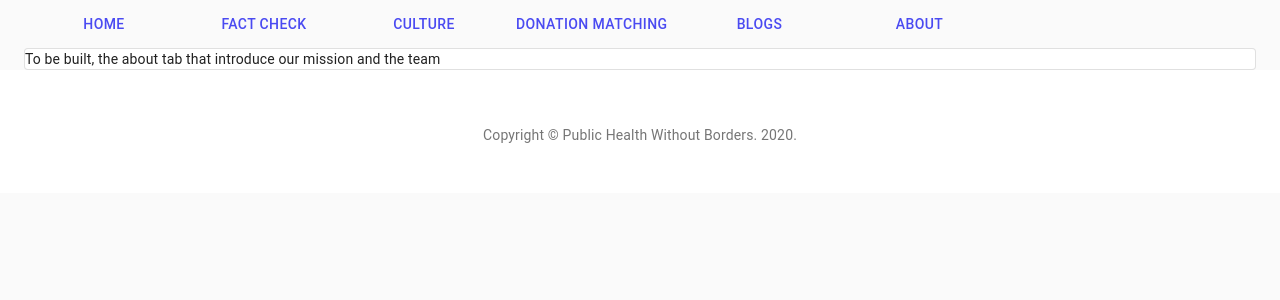
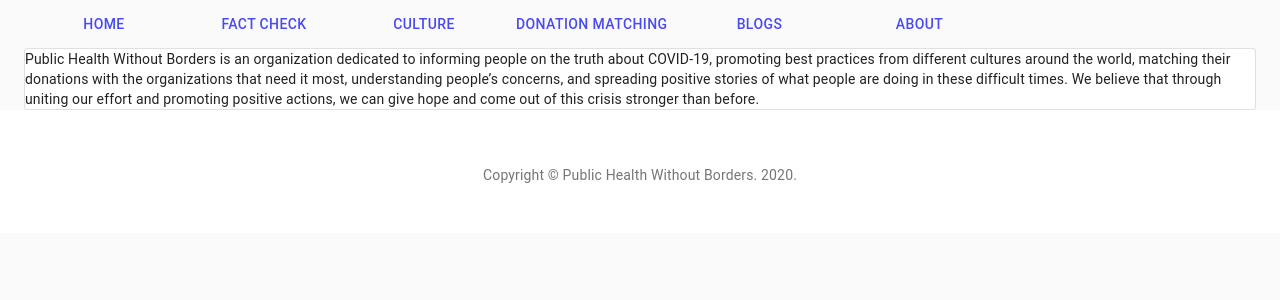
Before and after one commit to clairebub/covid-19, a React (Create React App) app: page /about in a window 1280 px wide. Shown: the top 300 px of the page. Built offline with nearby package versions, Linux system fonts and the light colour scheme.

Commit message:
fix typos

```diff
--- a/src/About.js
+++ b/src/About.js
@@ -12,7 +12,16 @@
             <Container maxWidth="lg">
                 <Header />
                 <Paper variant="outlined">
-                    To be built, the about tab that introduce our mission and the team
+                Public Health Without Borders is an organization dedicated
+                to informing people on the truth about COVID-19, promoting
+                best practices from different cultures around the world,
+                matching their donations with the organizations that need it
+                most, understanding people’s concerns, and spreading positive
+                stories of what people are doing in these difficult times.
+                We believe that through uniting our effort and promoting
+                positive actions, we can give hope and come out of this
+                crisis stronger than before.
+
               </Paper>
             </Container>
             <Footer title="" description="" />
--- a/src/Culture.js
+++ b/src/Culture.js
@@ -14,8 +14,8 @@
                 <Paper variant="outlined">
                 There is no single best response to COVID-19.
                 What worked in China — a highly centralized and authoritarian
-                country that deployed drones to monitor its citizens — l
-                ikely will not work in Norway or the U.S.
+                country that deployed drones to monitor its citizens —
+                likely will not work in Norway or the U.S.
 
                 Different countries will need to manage the pandemic with methods that
                 are generally effective, but specifically suited to their culture,
@@ -27,7 +27,9 @@
                 modern technologies in tracking chains of transmission.
 
                 Akin to air pollution and climate change, pandemics don’t respect national borders.
-                Countries need to connect their individual actions with much broader international cooperation.
+                Countries need to connect their individual actions with much
+                broader international cooperation. Let us be mindful about the culture
+                differences and promote the best practices from different countries.
 
               </Paper>
             </Container>
```
